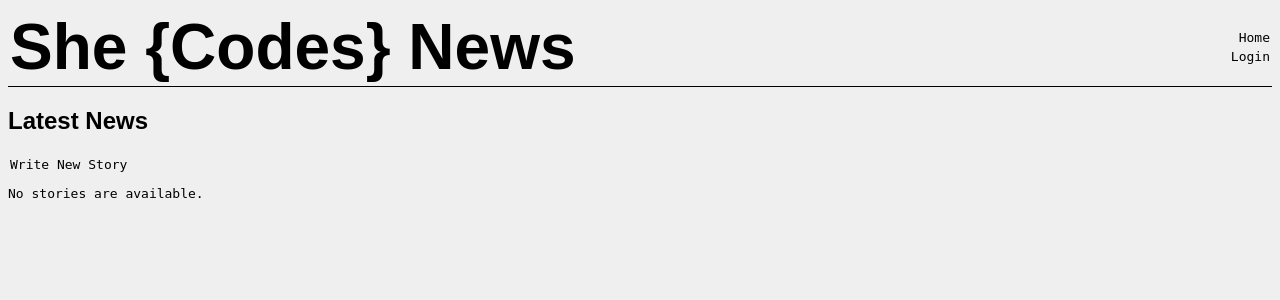
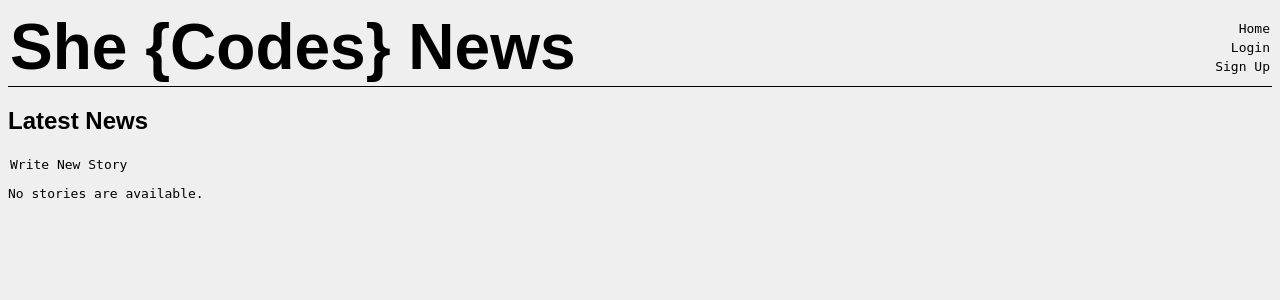
Before and after one commit to Simplicity305/she-codes-django-news-project-Simplicity305, a Django app: page /news/ in a window 1280 px wide. Shown: the top 300 px of the page. Run offline with Django 4.2, Linux system fonts and the light colour scheme; data that the repository does not hold is empty; parts of the project's set-up code (start-up, migrations or seed data) failed here and were passed over; some web fonts are replaced.

Commit message:
Added anchor link for creating a new account to nav.html

```diff
--- a/she_codes_news/templates/nav.html
+++ b/she_codes_news/templates/nav.html
@@ -5,6 +5,7 @@
         <a href="{% url 'logout' %}">Logout</a>
     {% else %}
         <a href="{% url 'login' %}"">Login</a>
+        <a href="{% url 'users:createAccount' %}"">Sign Up</a>
     {% endif %}
 
 </nav>
--- a/she_codes_news/users/urls.py
+++ b/she_codes_news/users/urls.py
@@ -2,6 +2,7 @@ from django.urls import path
 from .views import CreateAccountView
 
 app_name = 'users'
+
 urlpatterns = [
     path('create-account/', CreateAccountView.as_view(), name='createAccount'),
 ]
```
Also changed, not shown: she_codes_news/news/models.py (line endings or trailing spaces), she_codes_news/news/urls.py (line endings or trailing spaces).
